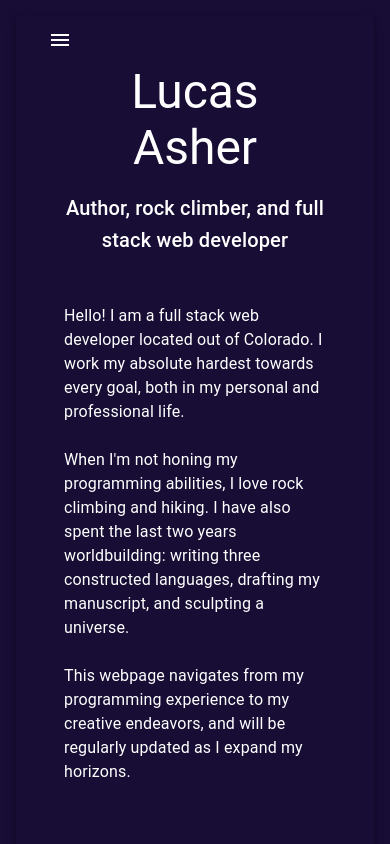
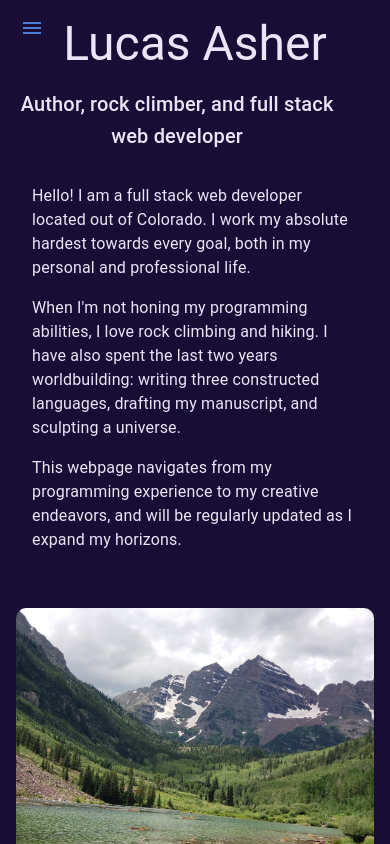
Before and after one commit to LucasAho/blog-front-end, a React (Create React App) app: page / in a window 390 px wide. Shown: the top 844 px of the page. Built offline with nearby package versions, Linux system fonts and the light colour scheme.

Commit message:
header and menu breakpoints set

```diff
--- a/public/index.html
+++ b/public/index.html
@@ -6,8 +6,8 @@
     <meta name="viewport" content="width=device-width, initial-scale=1" />
     <meta name="theme-color" content="#000000" />
     <meta
-      name="description"
-      content="Web site created using create-react-app"
+      name="Lucas Asher's Blog and Portfolio"
+      content="Checkout my past development projects, my creative works, and my blog space!"
     />
     <link rel="apple-touch-icon" href="%PUBLIC_URL%/logo192.png" />
     <!--
@@ -24,7 +24,7 @@
       work correctly both with client-side routing and a non-root public URL.
       Learn how to configure a non-root public URL by running `npm run build`.
     -->
-    <title>React App</title>
+    <title>Lucas Asher</title>
   </head>
   <body>
     <noscript>You need to enable JavaScript to run this app.</noscript>
--- a/src/App.js
+++ b/src/App.js
@@ -1,4 +1,5 @@
 import React from 'react';
+import { makeStyles, createStyles } from '@material-ui/core/styles';
 import Header from './components/Header/Header.component';
 import ProjectBar from './components/Showcase/Showcase.component';
 import BlogBar from './components/Blog/Blog.component';
@@ -7,10 +8,20 @@ import Footer from './components/Footer/Footer.component';
 import { Box } from '@material-ui/core';
 import { Element } from 'react-scroll';
 
+const useStyles = makeStyles((theme) => createStyles({
+  root: {
+    flexGrow: 1,
+    [theme.breakpoints.up('lg')]: {
+      backgroundColor: "#193469",
+    },
+  },
+
+}));
 
 function App() {
+  const classes = useStyles();
   return (
-      <Box>
+      <Box className={classes.root}>
         <Element id='home' name='home'>
           <Header />
         </Element>
--- a/src/components/Footer/Footer.component.js
+++ b/src/components/Footer/Footer.component.js
@@ -1,6 +1,6 @@
 import React from 'react';
 import { makeStyles, createStyles } from '@material-ui/core/styles';
-import { Box, Paper, Grid, Tabs, Tab, Typography } from '@material-ui/core';
+import { Box, Button, Grid, Tabs, Tab, Typography } from '@material-ui/core';
 import { } from './FooterPanes.component'
 
 const useStyles = makeStyles((theme) => createStyles({
@@ -33,9 +33,9 @@ export default function BlogBar() {
                     textColor="primary"
                     centered
                 >
-                    <Tab label="Contact Me" />
-                    <Tab label="Item Two" />
-                    <Tab label="Item Three" />
+                    <Button label="Contact Me" />
+                    <Button label="Contact Me" />
+                    <Button label="Contact Me" />
                 </Tabs>
                 <Grid container>
                     <Grid item>
--- a/src/components/Header/Header.component.js
+++ b/src/components/Header/Header.component.js
@@ -8,15 +8,18 @@ import MenuButton from "./MenuButton.component";
 const useStyles = makeStyles((theme) => createStyles({
   root: {
     flexGrow: 1,
-    maxWidth: '960px',
-    padding: '1rem',
+    [theme.breakpoints.up('lg')]: {
+      maxWidth: '1280px'
+    },
+    [theme.breakpoints.down('sm')]: {
+      paddingBottom: '2rem'
+    },
     backgroundColor: "#180D35"
   },
-  AppBar: {
-    paddingTop: '0rem',
-    padding: '2rem',
-  },
   grid: {
+    [theme.breakpoints.down('sm')]: {
+      paddingBottom: '0rem'
+    },
     paddingBottom: '2rem'
   },
 }));
@@ -24,20 +27,18 @@ const useStyles = makeStyles((theme) => createStyles({
 export default function HeadAppBar() {
   const classes = useStyles();
   return (
-    <Box className={classes.root} mx='auto'>
-      <AppBar position="static" className={classes.AppBar}>
+    <Box className={classes.root} px='1rem' pt='1rem' pb='2rem' mx='auto'>
         <MenuButton
         />
         <BioHeadPane />
-        <Grid container>
+        <Grid container align="center">
           <Grid className={classes.grid} item md={5}>
             <BioTextPane />
           </Grid>
-          <Grid className={classes.grid} item md>
+          <Grid className={classes.grid} item sm>
             <ImageSlider slides={SliderData}/>
           </Grid>
         </Grid>
-      </AppBar>
     </Box>
   );
 }
--- a/src/components/Header/HeaderPanes.component.js
+++ b/src/components/Header/HeaderPanes.component.js
@@ -1,25 +1,31 @@
 import React, { useState } from 'react';
-import { Typography, Toolbar, Grid } from '@material-ui/core';
+import { Typography, Box, Grid } from '@material-ui/core';
 import { SliderData } from "./SliderData.component";
 import { makeStyles, createStyles } from '@material-ui/core/styles';
 
 const useStyles = makeStyles((theme) => createStyles({
     //Header Classes
     root: {
-        flexGrow: 1,
-        alignItems: 'flexstart',
-        paddingBottom: '1rem',
+
     },
     headText: {
-        paddingBottom: '1rem'
+        paddingBottom: '1rem',
+        color: "#EBE5F9"
     },
+    subText: {
+        color: "#EBE5F9",
+        [theme.breakpoints.only('xs')]: {
+            width: '90%',
 
+        },
+    },
     //Text Classes
     bioDiv: {
         padding: '1rem'
     },
     bioText: {
         paddingTop: '1rem',
+        color: "#EBE5F9",
     },
 
     //ImageSlider Classes
@@ -28,7 +34,7 @@ const useStyles = makeStyles((theme) => createStyles({
         display: "flex",
         justifyContent: "center",
         alignItems: "center",
-        paddingTop: '2rem'
+        paddingTop: '2.5rem'
     },
     media: {
         width: '100%',
@@ -39,20 +45,20 @@ const useStyles = makeStyles((theme) => createStyles({
 export function BioHeadPane() {
     const classes = useStyles();
     return (
-        <Toolbar className={classes.root}>
+        <Box className={classes.root}>
             <Grid container>
-                <Grid item md={12}>
+                <Grid item xs={12}>
                     <Typography align="center" className={classes.headText} variant="h3">
                         Lucas Asher
                     </Typography>
                 </Grid>
-                <Grid item md={12}>
-                    <Typography align="center" variant="h6">
+                <Grid item sm={12}>
+                    <Typography align="center" className={classes.subText} variant="h6">
                         Author, rock climber, and full stack web developer
                     </Typography>
                 </Grid>
             </Grid>
-        </Toolbar>
+        </Box>
     );
 }
 
@@ -62,12 +68,12 @@ export function BioTextPane() {
         <div className={classes.bioDiv}>
             <Typography className={classes.bioText} align="left" variant="body1">
                 Hello! I am a full stack web developer located out of Colorado. I work my absolute hardest towards every goal, both in my personal and professional life.
-                <br />
-                <br />
+            </Typography>
+            <Typography className={classes.bioText} align="left" variant="body1">
                 When I'm not honing my programming abilities, I love rock climbing and hiking.
                 I have also spent the last two years worldbuilding: writing three constructed languages, drafting my manuscript, and sculpting a universe.
-                <br />
-                <br />
+            </Typography>
+            <Typography className={classes.bioText} align="left" variant="body1">
                 This webpage navigates from my programming experience to my creative endeavors, and will be regularly updated as I expand my horizons.
             </Typography>
         </div>
--- a/src/components/Header/MenuButton.component.js
+++ b/src/components/Header/MenuButton.component.js
@@ -7,7 +7,11 @@ import Scroll from 'react-scroll'
 
 const useStyles = makeStyles((theme) => createStyles({
     menuButton: {
-        //marginRight: theme.spacing(2),
+        padding: '1rem',
+        position: 'fixed',
+        top: '0',
+        transition: 'top 0.6s',
+        color: "#4E7BD5"
     },
     menu: {
         opacity: '90%',
@@ -71,7 +75,7 @@ const MenuButton = () => {
             <IconButton
                 edge="start"
                 className={classes.menuButton}
-                color="inherit"
+                size='medium'
                 aria-label="open drawer"
                 onClick={handleClick}
             >
--- a/src/components/Showcase/Showcase.component.js
+++ b/src/components/Showcase/Showcase.component.js
@@ -9,12 +9,17 @@ import stockTrivia from "../../imageAssets/stockTrivia.jpg";
 
 const useStyles = makeStyles((theme) => createStyles({
     root: {
-        flexGrow: 1,
-        maxWidth: '960px',
+        //flexGrow: 1,
+        [theme.breakpoints.up('lg')]: {
+            maxWidth: '1280px'
+        },
         backgroundColor: "#FFFFFF",
         paddingBottom: '1rem'
     },
     cardStack: {
+        [theme.breakpoints.up('md')]: {
+            maxWidth: '1080px'
+        },
         paddingTop: "1rem",
     },
 }));
@@ -23,10 +28,10 @@ export default function ProjectBar() {
     const classes = useStyles();
 
     return (
-        <Box className={classes.root} mx='auto'>
+        <Box className={classes.root} align='center' px='1rem' mx='auto'>
             <HeadPane />
-            <Grid container flexWrap="nowrap" className={classes.cardStack}>
-                <Grid item md>
+            <Grid container align='center' className={classes.cardStack}>
+                <Grid item md >
                     <CardPane
                         img={stockSki}
                         title={"Ski & Board Report"}
--- a/src/components/Showcase/ShowcasePanes.component.js
+++ b/src/components/Showcase/ShowcasePanes.component.js
@@ -8,11 +8,7 @@ const useStyles = makeStyles((theme) => createStyles({
         paddingTop: '1rem',
         paddingBottom: '1rem',
     },
-    cardRoot: {
-        maxWidth: 200,
-        padding: '1rem',
-        paddingTop: '0',
-    },
+
     title: {
         textAlign: 'center',
     },
@@ -23,6 +19,11 @@ const useStyles = makeStyles((theme) => createStyles({
     media: {
         height: 300,
         width: '100%'
+    },
+    cardRoot: {
+        maxWidth: 200,
+        padding: '1rem',
+        paddingTop: '0',
     },
 }));
 
--- a/src/components/Theme/theme.component.js
+++ b/src/components/Theme/theme.component.js
@@ -6,7 +6,7 @@ const theme = createMuiTheme({
             // light: will be calculated from palette.primary.main,
             main: '#180D35',
             dark: '#193469',
-            contrastText: '#FFFFFF'
+            text: "#EDEDED"
         },
         secondary: {
             light: '#654B5E',
@@ -22,6 +22,15 @@ const theme = createMuiTheme({
         // E.g., shift from Red 500 to Red 300 or Red 700.
         tonalOffset: 0.2,
     },
+    breakpoints: {
+        values: {
+            xs: 0,
+            sm: 600,
+            md: 960,
+            lg: 1280,
+            xl: 1920,
+        },
+    },
 });
 
 export default theme;
```
Also changed, not shown: src/logo.svg (deleted), 1 other file (tests, documents, lock files or other folders).
